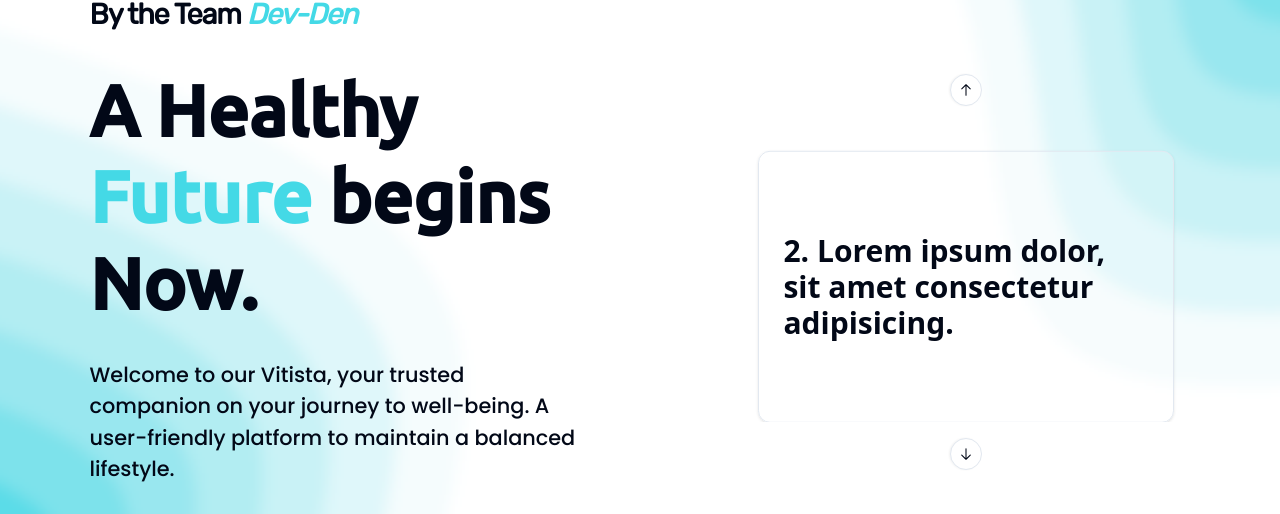
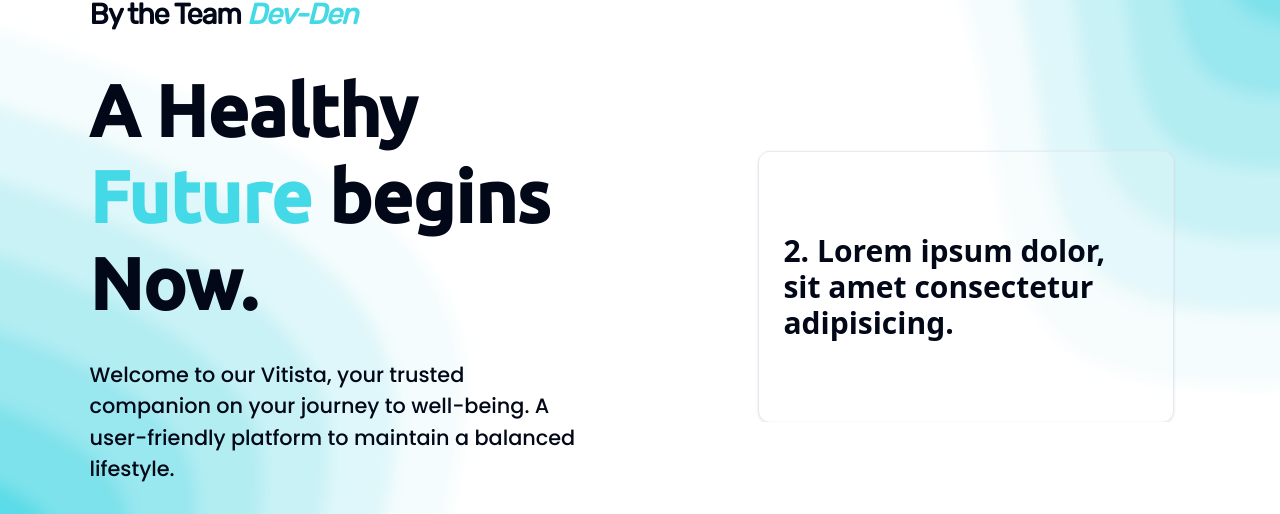
Before and after one commit to puneeth072003/Vitista, a React (Vite) app in the folder Frontend/: page / in a window 1280 px wide. Shown: the part 192-706 px from the top of the page. Built offline with nearby package versions, Linux system fonts and the light colour scheme; no server answers; a web font is replaced by a local one.

Commit message:
fix #3: Minor Fix in Carousel Component
Signed-off-by: Soorya U <sooryau7@gmail.com>

```diff
--- a/Frontend/src/components/custom/HomeCarousel/index.tsx
+++ b/Frontend/src/components/custom/HomeCarousel/index.tsx
@@ -45,8 +45,8 @@ function HomeCarousel() {
             </CarouselItem>
           ))}
         </CarouselContent>
-        <CarouselPrevious />
-        <CarouselNext ref={carouselButton} />
+        <CarouselPrevious className="hidden" />
+        <CarouselNext ref={carouselButton} className="hidden" />
       </Carousel>
     </>
   );
```
